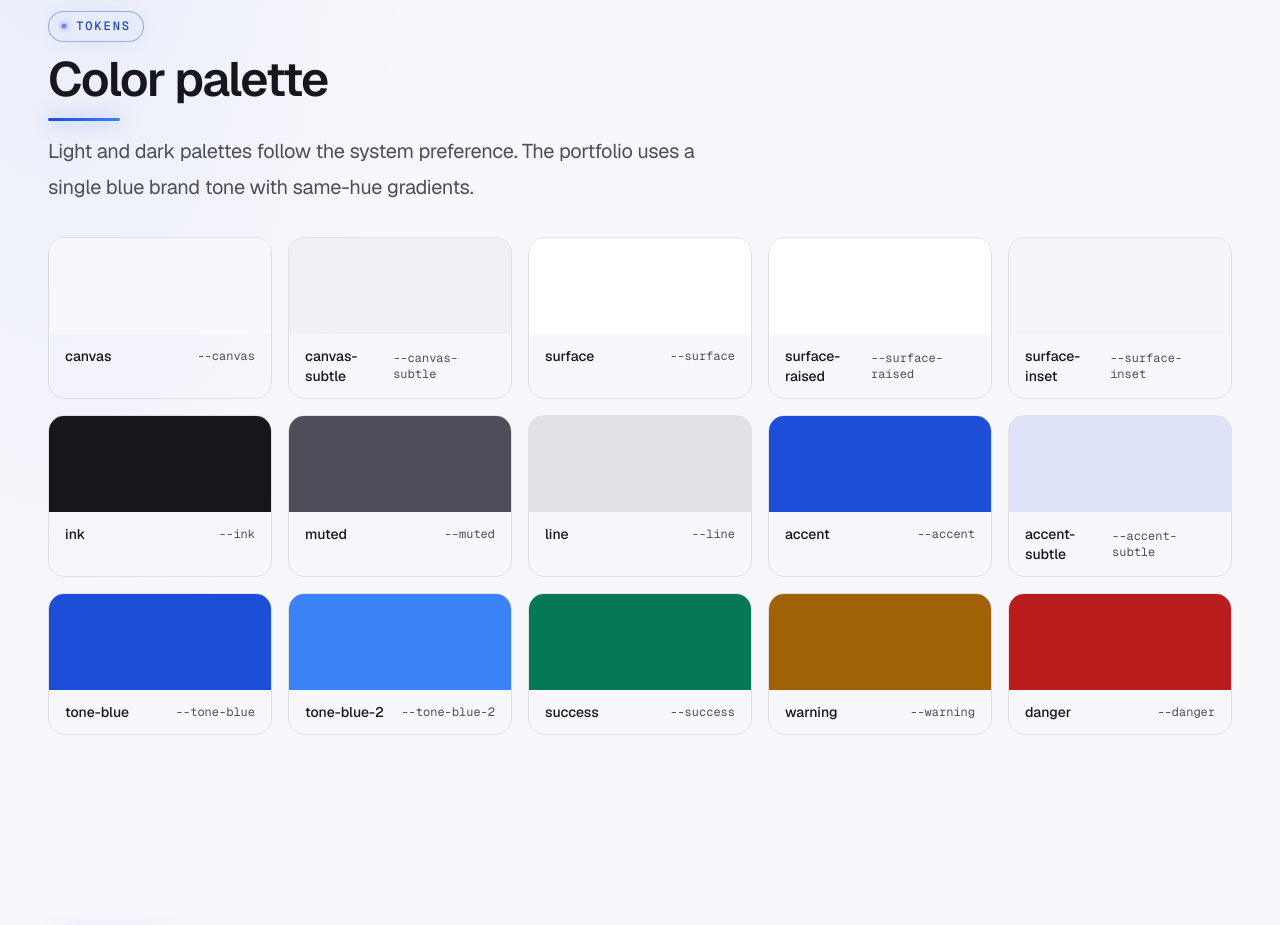
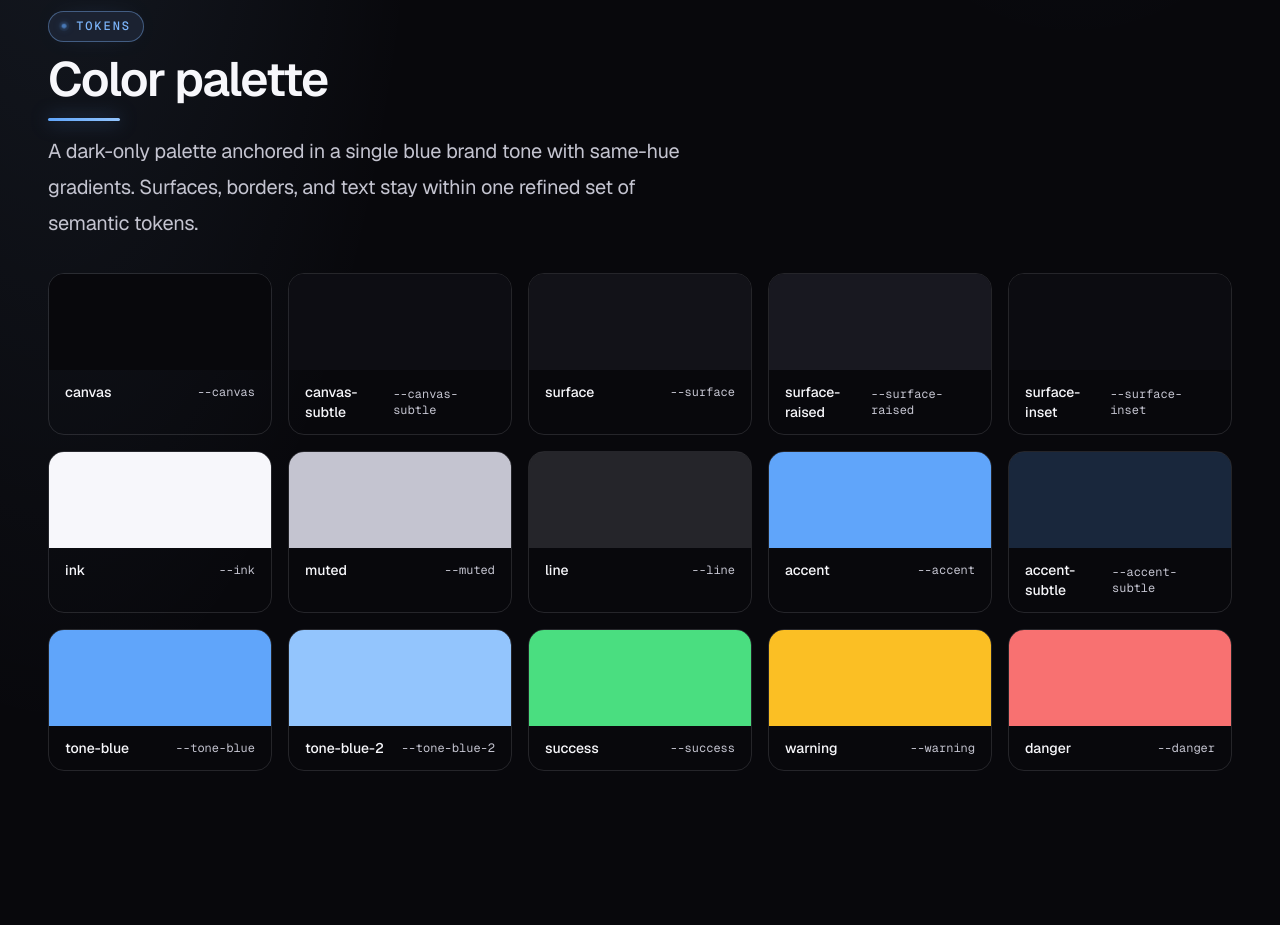
Before and after one commit to Mostafa-YMS/Portfolio, a Next.js app: page /design-system in a window 1280 px wide. Shown: the part 1060-1985 px from the top of the page. Built offline with nearby package versions, Linux system fonts and the light colour scheme; no server answers.

Commit message:
dark theme only

```diff
--- a/src/app/design-system/page.tsx
+++ b/src/app/design-system/page.tsx
@@ -88,8 +88,8 @@ export default function DesignSystemPage() {
             <p className="section-eyebrow">Tokens</p>
             <h2 className="section-title text-heading text-balance">Color palette</h2>
             <p className="text-lede text-muted max-w-2xl text-pretty">
-              Light and dark palettes follow the system preference. The portfolio uses a single blue
-              brand tone with same-hue gradients.
+              A dark-only palette anchored in a single blue brand tone with same-hue gradients.
+              Surfaces, borders, and text stay within one refined set of semantic tokens.
             </p>
           </header>
           <div className="mt-8 grid gap-4 sm:grid-cols-2 lg:grid-cols-5">
--- a/src/app/globals.css
+++ b/src/app/globals.css
@@ -45,42 +45,10 @@
 }
 
 /*
- * System-aware semantic palette with light and dark modes.
+ * Dark-only semantic palette.
  * All colors meet WCAG AA for their intended roles. The blue tone palette
  * gives every section and card one consistent accent while preserving contrast.
  */
-:root {
-  --canvas: #f8f7fb;
-  --canvas-subtle: #f1f0f7;
-  --surface: #ffffff;
-  --surface-raised: #ffffff;
-  --surface-inset: #f5f4fa;
-  --overlay: rgba(17, 17, 19, 0.4);
-  --ink: #16161c;
-  --ink-strong: #0c0c12;
-  --muted: #4e4e5a;
-  --subtle: #666674;
-  --line: rgba(22, 22, 28, 0.1);
-  --line-strong: rgba(22, 22, 28, 0.2);
-  --accent: #1d4ed8;
-  --accent-ink: #ffffff;
-  --accent-subtle: rgba(29, 78, 216, 0.12);
-  --success: #047857;
-  --warning: #a16207;
-  --danger: #b91c1c;
-  --focus: #2563eb;
-  --glow: rgba(29, 78, 216, 0.14);
-  --shadow: 0 60px 120px -80px rgba(22, 22, 28, 0.4);
-  --shadow-soft: 0 40px 80px -60px rgba(22, 22, 28, 0.35);
-
-  --tone-blue: #1d4ed8;
-  --tone-blue-2: #3b82f6;
-
-  --section-accent: var(--accent);
-  --section-accent-2: var(--tone-blue-2);
-}
-
-@media (prefers-color-scheme: dark) {
 :root {
   --canvas: #08080c;
   --canvas-subtle: #0d0d13;
@@ -107,7 +75,9 @@
 
   --tone-blue: #60a5fa;
   --tone-blue-2: #93c5fd;
-  }
+
+  --section-accent: var(--accent);
+  --section-accent-2: var(--tone-blue-2);
 }
 
 @theme inline {
@@ -160,7 +130,7 @@
     scroll-behavior: smooth;
     -webkit-text-size-adjust: 100%;
     background-color: var(--canvas);
-    color-scheme: light dark;
+    color-scheme: dark;
   }
 
   body {
--- a/src/app/layout.tsx
+++ b/src/app/layout.tsx
@@ -59,11 +59,8 @@ export const metadata: Metadata = {
 export const viewport: Viewport = {
   width: "device-width",
   initialScale: 1,
-  colorScheme: "light dark",
-  themeColor: [
-    { media: "(prefers-color-scheme: light)", color: "#f7f5ef" },
-    { media: "(prefers-color-scheme: dark)", color: "#12110f" },
-  ],
+  colorScheme: "dark",
+  themeColor: "#08080c",
 };
 
 export default function RootLayout({ children }: { children: ReactNode }) {
```
Also changed, not shown: 2 other files (tests, documents, lock files or other folders). Lines whose indentation alone changed are shown as unchanged.
